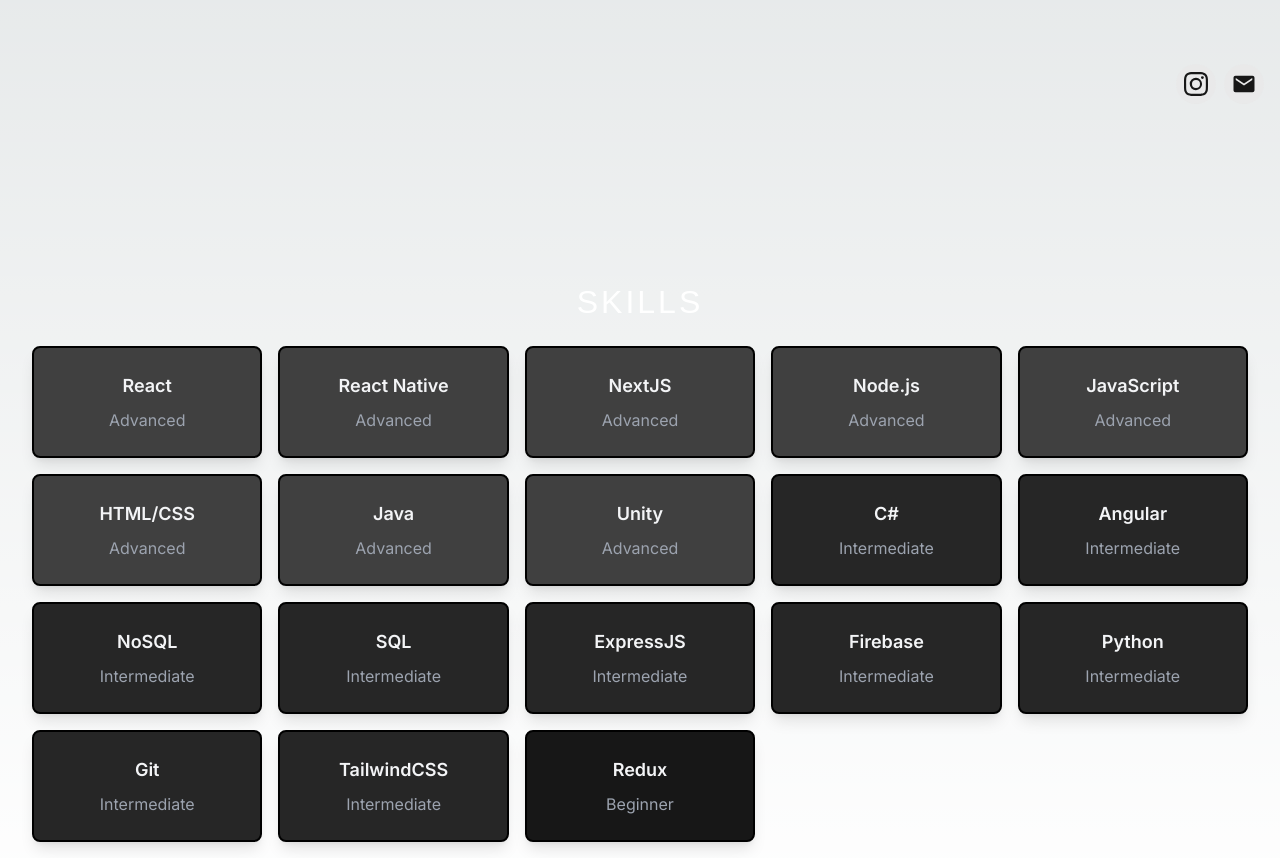
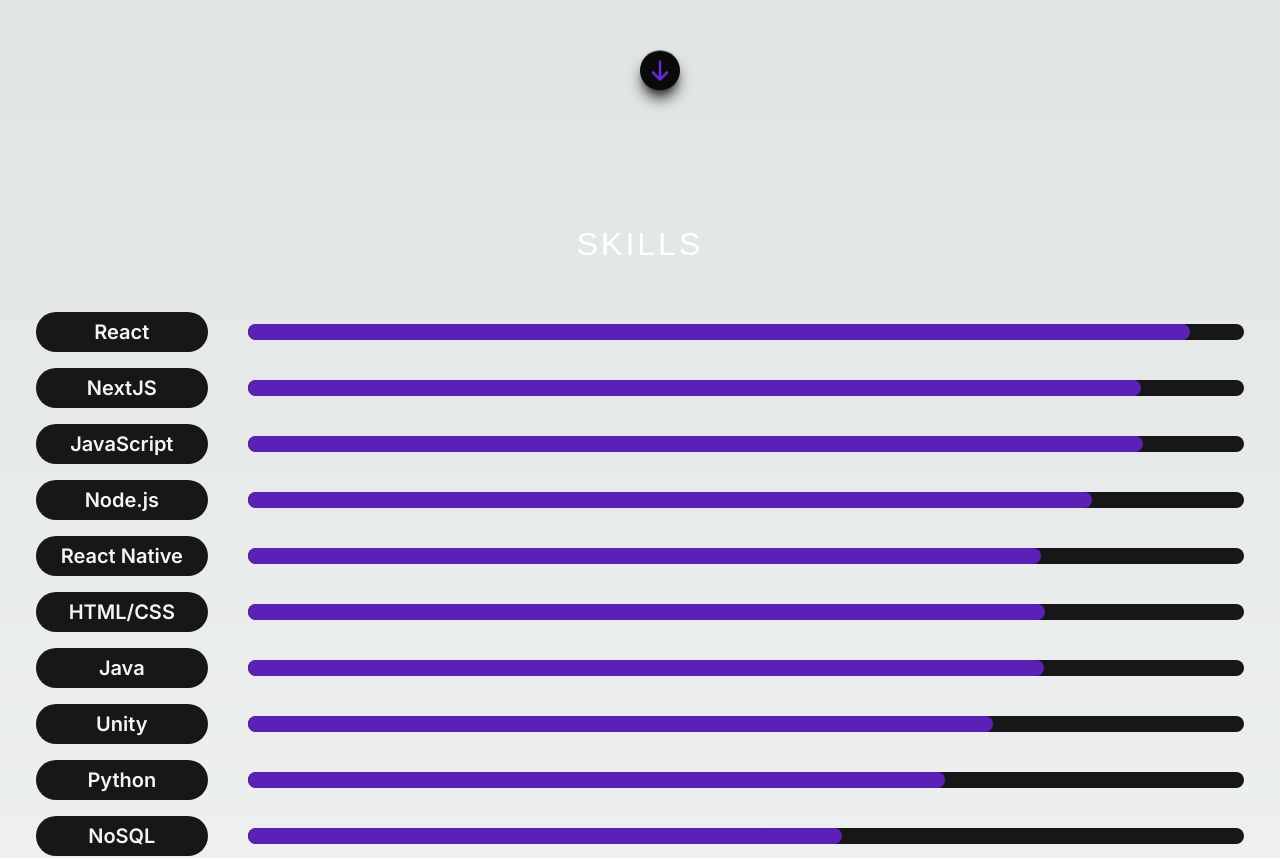
Before and after one commit to fakuventuri/fakuventuri.github.io, a Next.js app: page / in a window 1280 px wide. Shown: the part 680-1538 px from the top of the page. Built offline with nearby package versions, Linux system fonts and the light colour scheme.

Commit message:
Ejemplo de mala practica

```diff
--- a/app/layout.tsx
+++ b/app/layout.tsx
@@ -3,8 +3,9 @@
 
 // Components
 import ScrollIndicator from "@/components/ScrollIndicator";
-import SocialButtons from "@/components/SocialButtons";
+// import SocialButtons from "@/components/SocialButtons";
 import Navbar from "@/components/Navbar";
+import ScrollArrows from "@/components/ScrollArrows";
 
 const inter = Inter({ subsets: ["latin"] });
 
@@ -26,9 +27,7 @@
         <Navbar />
         <ScrollIndicator />
 
-        <div className="fixed z-20 bottom-4 right-4">
-          <SocialButtons />
-        </div>
+        <ScrollArrows />
 
         {children}
       </body>
--- a/app/page.tsx
+++ b/app/page.tsx
@@ -13,12 +13,22 @@
 
       <section
         id="skills"
-        className="flex flex-col justify-center items-center w-screen h-screen pt-20 scroll-mt-0"
+        className="flex flex-col justify-start items-center w-screen h-fit pt-20 scroll-mt-0"
       >
-        <h1 className="w-fit tracking-[3px] decoration-0 text-[2em] font-[Arial] text-white mb-5 uppercase">
-          &nbsp;Skills&nbsp;
+        <h1 className="w-fit tracking-[3px] decoration-0 text-[2em] font-[Arial] text-white mb-10 mt-5 uppercase">
+          Skills
         </h1>
         <Skills />
+      </section>
+
+      <section
+        id="projects"
+        className="flex flex-col justify-start items-center w-screen h-screen pt-20 scroll-mt-0"
+      >
+        <h1 className="w-fit tracking-[3px] decoration-0 text-[2em] font-[Arial] text-white mb-10 mt-5 uppercase">
+          Projects
+        </h1>
+        {/* <Skills /> */}
       </section>
     </main>
   );
--- /dev/null
+++ b/components/ScrollArrows.tsx
@@ -0,0 +1,100 @@
+"use client";
+
+import { useState, useEffect } from "react";
+
+function scrollToSection(section: string) {
+  var targetSection = document.getElementById(section);
+  if (targetSection) {
+    targetSection.scrollIntoView({ behavior: "smooth" });
+  }
+}
+
+export default function ScrollArrows() {
+  const [activeBackToTopButton, setActiveBackToTopButton] = useState(false);
+  const [scrollTrigger, setScrollTrigger] = useState(false);
+
+  const handleScroll = () => {
+    if (window.scrollY >= 275) {
+      setScrollTrigger(true);
+      setActiveBackToTopButton(true);
+    } else {
+      setScrollTrigger(false);
+    }
+  };
+
+  useEffect(() => {
+    handleScroll();
+    window.addEventListener("scroll", handleScroll);
+
+    return () => {
+      window.removeEventListener("scroll", handleScroll);
+    };
+  }, []);
+
+  return (
+    <>
+      <div className={"fixed justify-center bottom-5 right-1/2 left-1/2 group"}>
+        <div
+          className={`bg-neutral-950 hover:bg-neutral-900 duration-200 p-2 w-10 h-10 ring-1 ring-slate-200/20 shadow-neutral-800 shadow-lg rounded-full flex items-center justify-center md:cursor-pointer ${
+            !scrollTrigger ? "animate-bounce" : "animate-slide-down"
+          }`}
+          onClick={() => {
+            scrollToSection("skills");
+          }}
+        >
+          <svg
+            className="w-6 h-6 text-violet-700"
+            fill="none"
+            strokeLinecap="round"
+            strokeLinejoin="round"
+            strokeWidth="2.5"
+            viewBox="0 0 24 24"
+            stroke="currentColor"
+          >
+            <path d="M19 14l-7 7m0 0l-7-7m7 7V3"></path>
+          </svg>
+        </div>
+      </div>
+
+      <div
+        className={
+          "fixed justify-center bottom-6 right-8 hover:scale-110 duration-200 group"
+        }
+      >
+        <div
+          className={`animate-bounce bg-neutral-950 group-hover:bg-neutral-900 duration-200 p-2 w-10 h-10 ring-1 ring-slate-200/20 shadow-neutral-800 shadow-lg rounded-full flex items-center justify-center md:cursor-pointer transition-all ${
+            scrollTrigger
+              ? " animate-slide-up "
+              : ` ${activeBackToTopButton ? "animate-slide-down" : " hidden"}`
+          }`}
+          onClick={() => {
+            scrollToSection("main");
+          }}
+        >
+          <svg
+            className="w-6 h-6 text-violet-700"
+            fill="none"
+            strokeLinecap="round"
+            strokeLinejoin="round"
+            strokeWidth="2.5"
+            viewBox="0 0 24 24"
+            stroke="currentColor"
+          >
+            <path
+              d="M15.5 16.5L12 13L8.5 16.5"
+              stroke="currentColor"
+              strokeLinecap="round"
+              strokeLinejoin="round"
+            />{" "}
+            <path
+              d="M15.5 10.5L12 7L8.5 10.5"
+              stroke="currentColor"
+              strokeLinecap="round"
+              strokeLinejoin="round"
+            />
+          </svg>
+        </div>
+      </div>
+    </>
+  );
+}
--- a/components/ScrollIndicator.tsx
+++ b/components/ScrollIndicator.tsx
@@ -23,7 +23,7 @@
   return (
     <div className="fixed top-0 left-0 w-full h-3 bg-none bg-opacity-50 z-10">
       <div
-        className="h-full bg-violet-950 bg-opacity-75 w-0 animate-scroll-indicator"
+        className="h-full bg-neutral-600 bg-opacity-75 w-0 animate-scroll-indicator"
         style={{ width: `${scroll}%` }}
       />
     </div>
--- /dev/null
+++ b/components/SkillProgressBar.tsx
@@ -0,0 +1,41 @@
+"use client";
+
+export default function SkillProgressBar({
+  name,
+  level,
+  bgColor,
+  animationDelay,
+}: {
+  name: string;
+  level: number;
+  bgColor: string;
+  animationDelay: string;
+}) {
+  return (
+    <div className="w-full p-1 mb-0">
+      <div className="flex justify-between">
+        <div className="flex items-center justify-center h-10 mb-2 mr-10 text-xl font-semibold text-left text-gray-100 rounded-full bg-neutral-900 w-52">
+          <h3>{name}</h3>
+        </div>
+        <div className="flex items-center justify-center w-full h-10">
+          <div className="w-full h-4 rounded-full bg-neutral-900">
+            <div className="w-0 h-full" style={{ width: `${level}%` }}>
+              <div
+                className={
+                  "w-full h-full animate-progress-bar-idle " + animationDelay
+                }
+              >
+                <span
+                  className={
+                    "block w-0 h-full rounded-full animate-progress-bar " +
+                    bgColor
+                  }
+                />
+              </div>
+            </div>
+          </div>
+        </div>
+      </div>
+    </div>
+  );
+}
--- a/components/sections/Skills.tsx
+++ b/components/sections/Skills.tsx
@@ -1,41 +1,60 @@
 import React from "react";
+import SkillProgressBar from "../SkillProgressBar";
 
 export default function Skills() {
   const skills = [
-    { name: "React", level: "Advanced", bg: "bg-neutral-700" },
-    { name: "React Native", level: "Advanced", bg: "bg-neutral-700" },
-    { name: "NextJS", level: "Advanced", bg: "bg-neutral-700" },
-    { name: "Node.js", level: "Advanced", bg: "bg-neutral-700" },
-    { name: "JavaScript", level: "Advanced", bg: "bg-neutral-700" },
-    { name: "HTML/CSS", level: "Advanced", bg: "bg-neutral-700" },
-    { name: "Java", level: "Advanced", bg: "bg-neutral-700" },
-    { name: "Unity", level: "Advanced", bg: "bg-neutral-700" },
-    { name: "C#", level: "Intermediate", bg: "bg-neutral-800" },
-    { name: "Angular", level: "Intermediate", bg: "bg-neutral-800" },
-    { name: "NoSQL", level: "Intermediate", bg: "bg-neutral-800" },
-    { name: "SQL", level: "Intermediate", bg: "bg-neutral-800" },
-    { name: "ExpressJS", level: "Intermediate", bg: "bg-neutral-800" },
-    { name: "Firebase", level: "Intermediate", bg: "bg-neutral-800" },
-    { name: "Python", level: "Intermediate", bg: "bg-neutral-800" },
-    { name: "Git", level: "Intermediate", bg: "bg-neutral-800" },
-    { name: "TailwindCSS", level: "Intermediate", bg: "bg-neutral-800" },
-    { name: "Redux", level: "Beginner", bg: "bg-neutral-900" },
+    { name: "React", level: 95, animationDelay: "[animation-delay:3400ms]" },
+    {
+      name: "React Native",
+      level: 80,
+      animationDelay: "[animation-delay:3500ms]",
+    },
+    { name: "NextJS", level: 90, animationDelay: "[animation-delay:3600ms]" },
+    { name: "Node.js", level: 85, animationDelay: "[animation-delay:3700ms]" },
+    {
+      name: "JavaScript",
+      level: 90,
+      animationDelay: "[animation-delay:3800ms]",
+    },
+    { name: "HTML/CSS", level: 80, animationDelay: "[animation-delay:3900ms]" },
+    { name: "Java", level: 80, animationDelay: "[animation-delay:3100ms]" },
+    { name: "Unity", level: 75, animationDelay: "[animation-delay:3200ms]" },
+    { name: "C#", level: 50, animationDelay: "[animation-delay:3300ms]" },
+    { name: "Angular", level: 45, animationDelay: "[animation-delay:3400ms]" },
+    { name: "NoSQL", level: 60, animationDelay: "[animation-delay:3500ms]" },
+    { name: "SQL", level: 60, animationDelay: "[animation-delay:3600ms]" },
+    {
+      name: "ExpressJS",
+      level: 60,
+      animationDelay: "[animation-delay:3700ms]",
+    },
+    { name: "Firebase", level: 50, animationDelay: "[animation-delay:3800ms]" },
+    { name: "Python", level: 70, animationDelay: "[animation-delay:3900ms]" },
+    { name: "Redux", level: 15, animationDelay: "[animation-delay:3100ms]" },
   ];
+
+  function compareSkillsToOrderByLevel(a: any, b: any) {
+    if (a.level < b.level) {
+      return 1;
+    }
+    if (a.level > b.level) {
+      return -1;
+    }
+    return 0;
+  }
 
   return (
     <div className="w-full h-fit px-4 text-center sm:px-6 lg:px-8">
       <div className="mx-auto max-w-7xl lg:text-center">
-        <div className="grid grid-cols-2 gap-4 sm:grid-cols-3 md:grid-cols-4 lg:grid-cols-5">
-          {skills.map((skill) => (
-            <div key={skill.name} className="group">
-              <div
-                className={`p-6 rounded-lg text-center border-solid border-2 border-black group-hover:animate-bounce group-hover:shadow-violet-700 shadow-lg ${skill.bg}`}
-              >
-                <h3 className="mb-2 text-lg font-semibold text-gray-100">
-                  {skill.name}
-                </h3>
-                <p className="text-gray-400">{skill.level}</p>
-              </div>
+        <div className="flex flex-col">
+          {skills.sort(compareSkillsToOrderByLevel).map((skill) => (
+            <div key={skill.name} className="">
+              <SkillProgressBar
+                name={skill.name}
+                level={skill.level}
+                bgColor="bg-violet-800"
+                animationDelay={skill.animationDelay}
+              />
             </div>
           ))}
         </div>
--- a/tailwind.config.js
+++ b/tailwind.config.js
@@ -1,18 +1,65 @@
 /** @type {import('tailwindcss').Config} */
 module.exports = {
   content: [
-    './pages/**/*.{js,ts,jsx,tsx,mdx}',
-    './components/**/*.{js,ts,jsx,tsx,mdx}',
-    './app/**/*.{js,ts,jsx,tsx,mdx}',
+    "./pages/**/*.{js,ts,jsx,tsx,mdx}",
+    "./components/**/*.{js,ts,jsx,tsx,mdx}",
+    "./app/**/*.{js,ts,jsx,tsx,mdx}",
   ],
   theme: {
     extend: {
       backgroundImage: {
-        'gradient-radial': 'radial-gradient(var(--tw-gradient-stops))',
-        'gradient-conic':
-          'conic-gradient(from 180deg at 50% 50%, var(--tw-gradient-stops))',
+        "gradient-radial": "radial-gradient(var(--tw-gradient-stops))",
+        "gradient-conic":
+          "conic-gradient(from 180deg at 50% 50%, var(--tw-gradient-stops))",
+      },
+      keyframes: {
+        "slide-up": {
+          "0%": {
+            transform: "translateY(101%)",
+            opacity: "0",
+          },
+          "100%": {
+            transform: "translateY(0%)",
+            opacity: "1",
+          },
+        },
+        "slide-down": {
+          "0%": {
+            transform: "translateY(0%)",
+            opacity: "1",
+          },
+          "100%": {
+            transform: "translateY(101%)",
+            opacity: "0",
+          },
+        },
+        "progress-bar": {
+          "0%": {
+            width: "0%",
+          },
+          "100%": {
+            width: "100%",
+          },
+        },
+        "progress-bar-idle": {
+          "0%": {
+            width: "100%",
+          },
+          "50%": {
+            width: "99.5%",
+          },
+          "100%": {
+            width: "100%",
+          },
+        },
+      },
+      animation: {
+        "slide-up": "slide-up 0.5s forwards",
+        "slide-down": "slide-down 0.5s forwards",
+        "progress-bar": "progress-bar 3s ease-out forwards",
+        "progress-bar-idle": "progress-bar-idle 1s infinite ease-in-out",
       },
     },
   },
   plugins: [],
-}
+};
```
